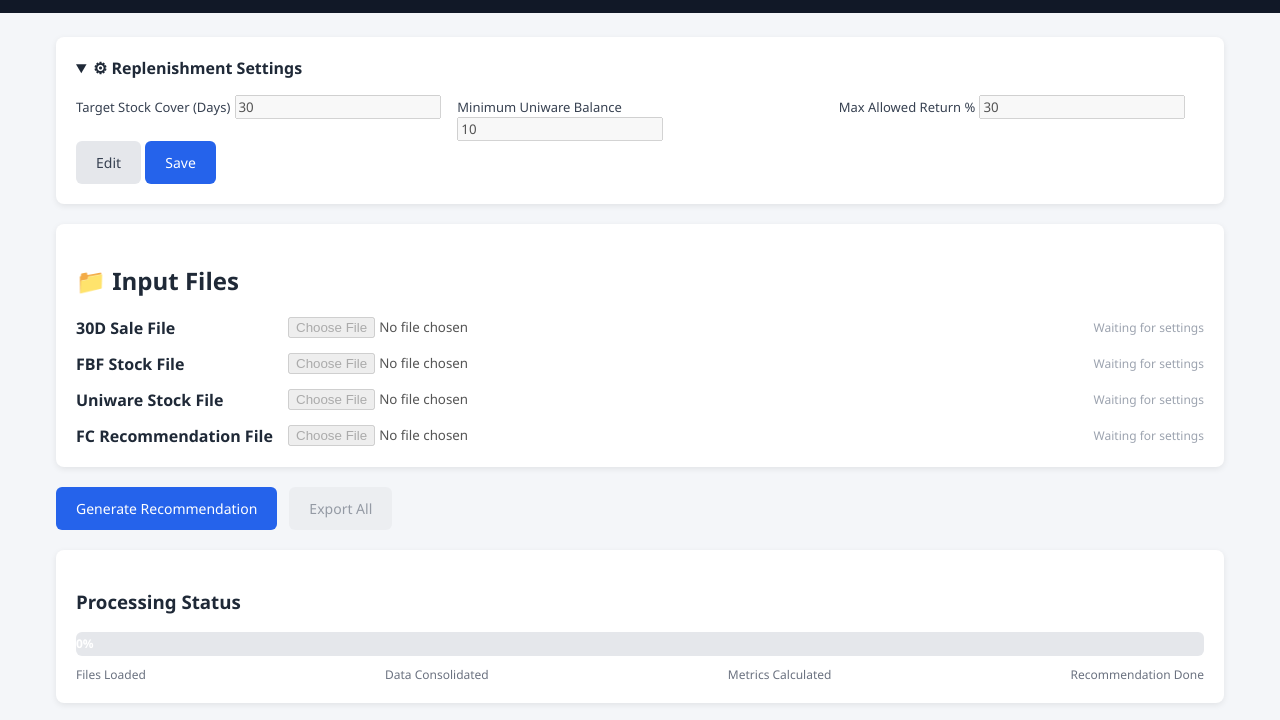
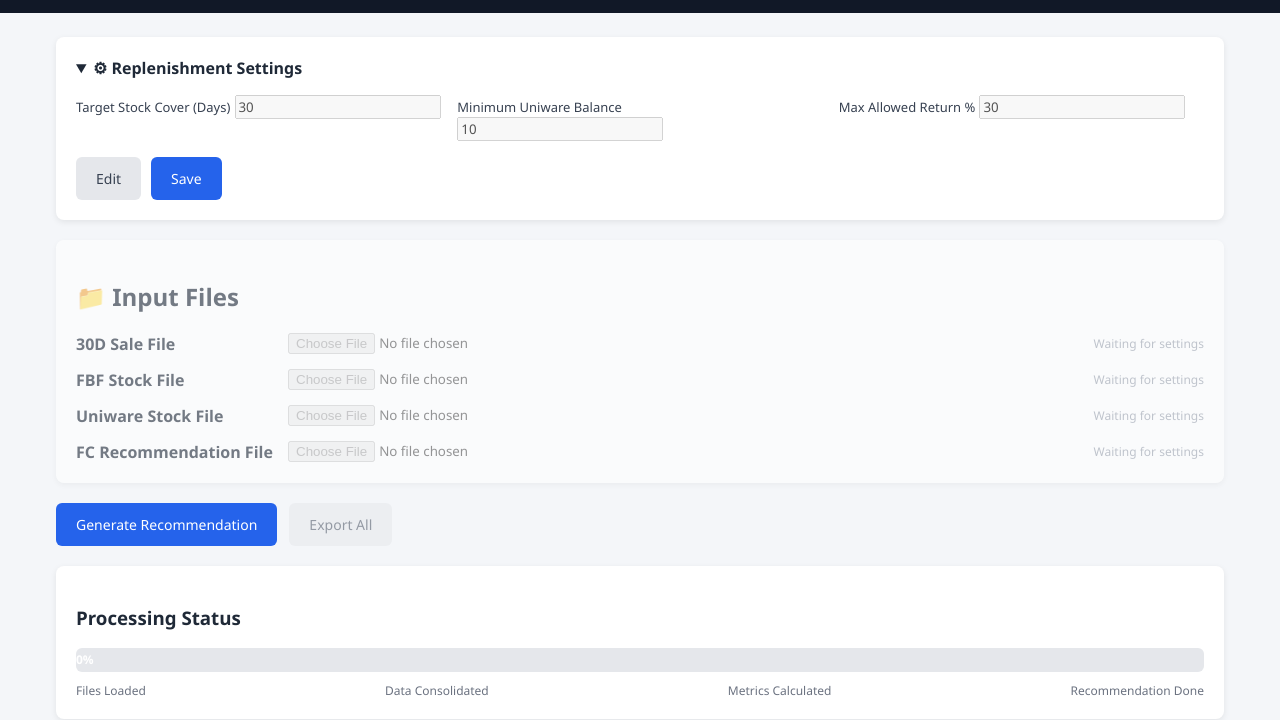
Before and after one commit to saurabhjopl-code/fbf-stock-reco, a plain HTML site: page index.html in a window 1280 px wide. Shown: the part 46-766 px from the top of the page. Drawn offline with Linux system fonts and the light colour scheme.

Commit message:
Update style.css

```diff
--- a/style.css
+++ b/style.css
@@ -37,6 +37,12 @@ body {
   box-shadow: 0 2px 6px rgba(0,0,0,0.08);
 }
 
+/* DISABLED SECTION */
+.disabled-section {
+  opacity: 0.6;
+  pointer-events: none;
+}
+
 /* FILE UPLOAD */
 .file-grid {
   display: grid;
@@ -58,9 +64,6 @@ body {
 .status {
   font-size: 12px;
   text-align: right;
-}
-
-.status.pending {
   color: #9ca3af;
 }
 
@@ -99,6 +102,30 @@ body {
   cursor: not-allowed;
 }
 
+/* CONFIG */
+.collapsible summary {
+  font-weight: 600;
+  cursor: pointer;
+}
+
+.config-grid {
+  display: grid;
+  grid-template-columns: repeat(3, 1fr);
+  gap: 16px;
+  margin-top: 16px;
+}
+
+.config-grid label {
+  font-size: 13px;
+  color: #374151;
+}
+
+.config-actions {
+  margin-top: 16px;
+  display: flex;
+  gap: 10px;
+}
+
 /* PROGRESS BAR */
 .progress-wrapper {
   width: 100%;
@@ -125,24 +152,6 @@ body {
   justify-content: space-between;
   font-size: 12px;
   color: #6b7280;
-}
-
-/* CONFIG */
-.collapsible summary {
-  font-weight: 600;
-  cursor: pointer;
-}
-
-.config-grid {
-  display: grid;
-  grid-template-columns: repeat(3, 1fr);
-  gap: 16px;
-  margin-top: 16px;
-}
-
-.config-grid label {
-  font-size: 13px;
-  color: #374151;
 }
 
 /* RESULTS */
```
